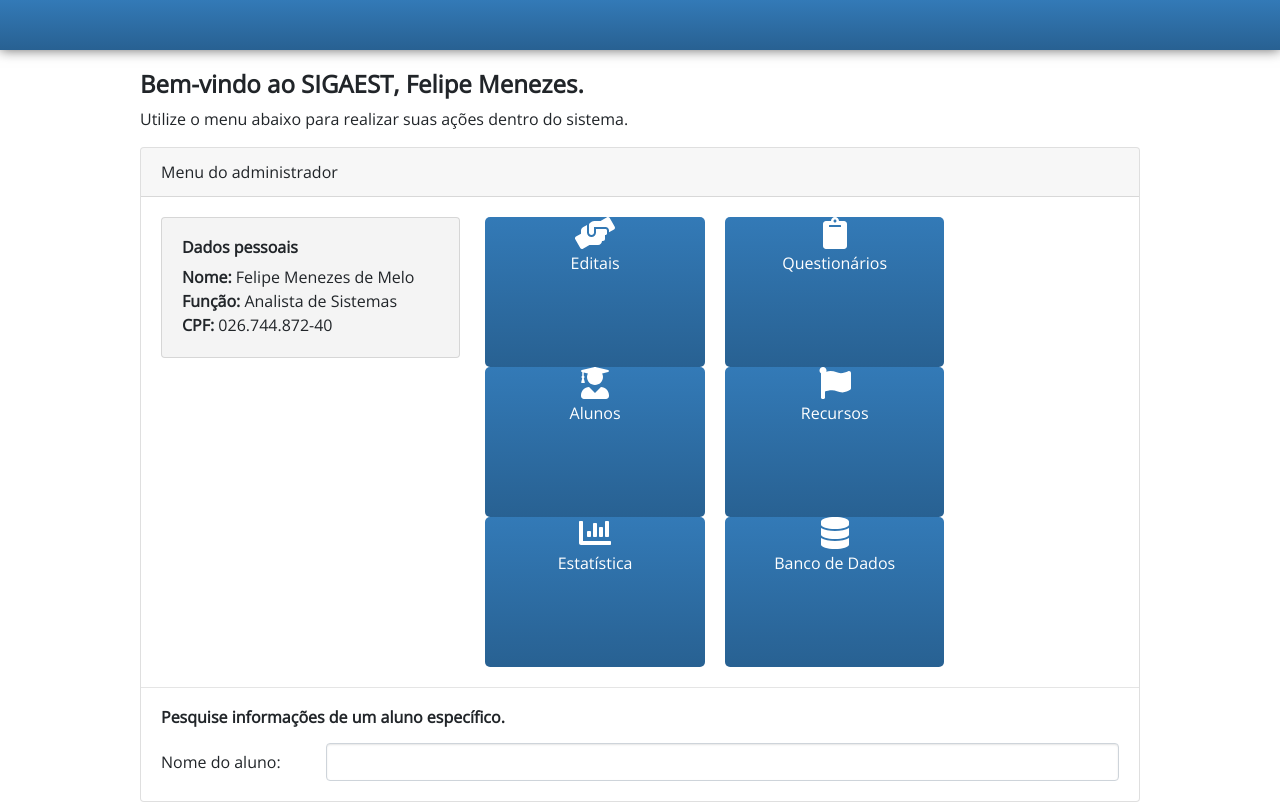
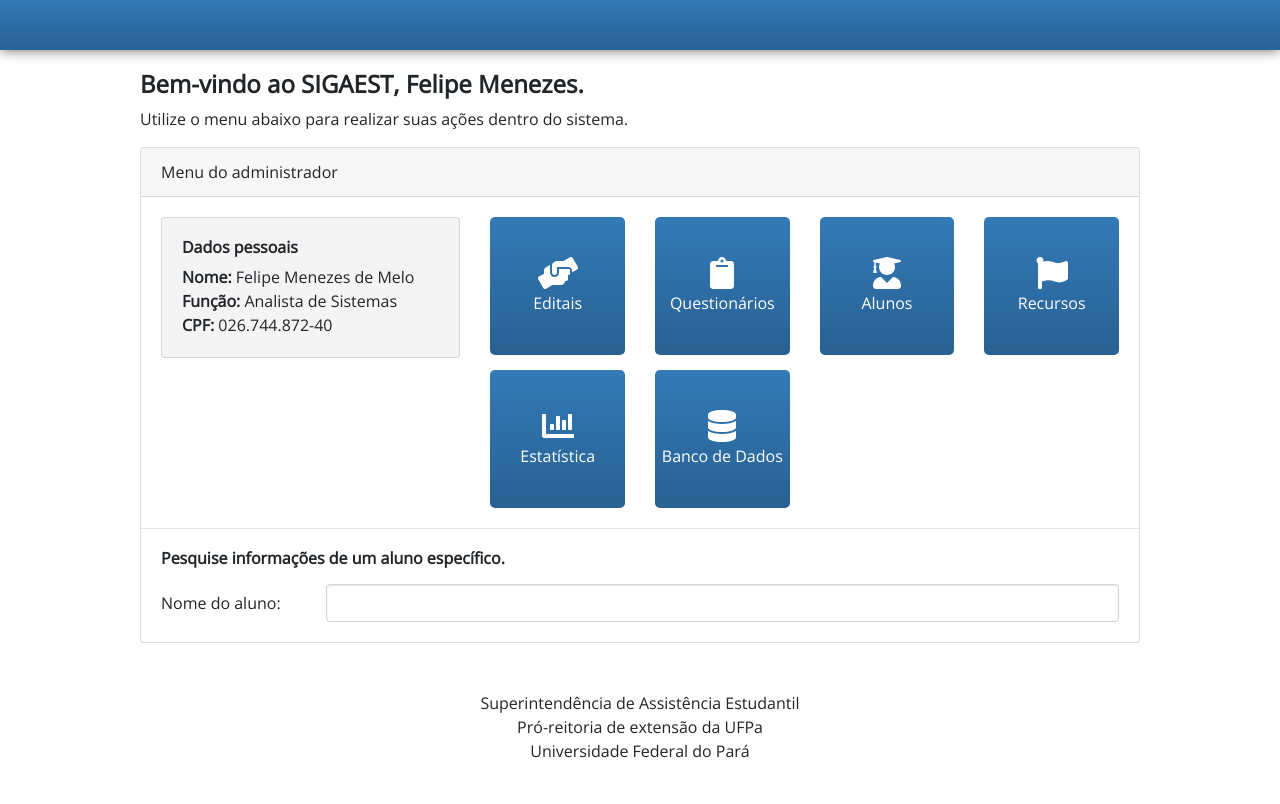
Before and after one commit to FelipeMenezesDM/crud-react, a React app: page / in a window 1280 px wide. Shown: the top 804 px of the page. Built offline with nearby package versions, Linux system fonts and the light colour scheme.

Commit message:
Finalizando estrutura estática do Dashboard de administração.

```diff
--- a/src/containers/admin/index.js
+++ b/src/containers/admin/index.js
@@ -25,32 +25,44 @@ export default class Dashboard extends React.Component {
 										</div>
 									</div>
 								</div>
-								<div className="col-sm-8 admin-actions">
-									<div className="row">
-									<a className="col-sm-4" href="http://localhost">
+								<div className="col-sm-8">
+									<div className="row admin-actions">
+										<div className="col-sm-3">
+											<a href="http://localhost">
 												<FontAwesomeIcon icon={Icons.faHandsHelping} size="2x" /><br />
 												<span>Editais</span>
 											</a>
-									<a className="col-sm-4" href="http://localhost">
+										</div>
+										<div className="col-sm-3">
+											<a href="http://localhost">
 												<FontAwesomeIcon icon={Icons.faClipboard} size="2x" /><br />
 												<span>Questionários</span>
 											</a>
-									<a className="col-sm-4" href="http://localhost">
+										</div>
+										<div className="col-sm-3">
+											<a href="http://localhost">
 												<FontAwesomeIcon icon={Icons.faUserGraduate} size="2x" /><br />
 												<span>Alunos</span>
 											</a>
-									<a className="col-sm-4" href="http://localhost">
+										</div>
+										<div className="col-sm-3">
+											<a href="http://localhost">
 												<FontAwesomeIcon icon={Icons.faFlag} size="2x" /><br />
 												<span>Recursos</span>
 											</a>
-									<a className="col-sm-4" href="http://localhost">
+										</div>
+										<div className="col-sm-3">
+											<a href="http://localhost">
 												<FontAwesomeIcon icon={Icons.faChartBar} size="2x" /><br />
 												<span>Estatística</span>
 											</a>
-									<a className="col-sm-4" href="http://localhost">
+										</div>
+										<div className="col-sm-3">
+											<a href="http://localhost">
 												<FontAwesomeIcon icon={Icons.faDatabase} size="2x" /><br />
 												<span>Banco de Dados</span>
 											</a>
+										</div>
 									</div>
 								</div>
 							</div>
--- a/src/styles/style.css
+++ b/src/styles/style.css
@@ -1,3 +1,4 @@
+/* Definicoes gerais */
 body, html {
 	min-height: 100%;
 	width: 100%;
@@ -20,6 +21,23 @@ h6 {
 	padding: 20px 0 70px 0;
 }
 
+.card .card {
+	background: #F4F4F4;
+}
+
+hr {
+	margin: 0;
+}
+
+
+/* Transicoes */
+a {
+	-webkit-transition: color 0.3s, background-color 0.3s, border-color 0.3s, box-shadow 0.3s;
+	-moz-transition: color 0.3s, background-color 0.3s, border-color 0.3s, box-shadow 0.3s;
+	transition: color 0.3s, background-color 0.3s, border-color 0.3s, box-shadow 0.3s;
+}
+
+/* Cabecalho e rodape */
 header,
 footer {
 	background: linear-gradient(#337AB7, #286192);
@@ -31,8 +49,20 @@ footer {
 	box-shadow: 0 0 12px rgba(0,0,0,0.6);
 }
 
+footer {
+	position: absolute;
+	bottom: 0;
+}
+
+/* Formularios */
 .form-control {
 	box-shadow: inset 0 1px 2px rgba(0,0,0,0.1);
+}
+
+/* Paginas */
+/* Acoes do administrador */
+.admin-actions {
+	margin-top: -15px;
 }
 
 .admin-actions a {
@@ -42,28 +72,14 @@ footer {
 	border-radius: 5px;
 	color: #FFF;
 	text-align: center;
-	height: 150px;
-	margin: 0 10px;
-	vertical-align: middle;
-	display: table-cell;
-	/*float: left;
-
-	padding: 30px 0;
-	width: 20%;
-	display: block; */
+	padding: 40px 0;
+	display: block;
+	margin-top: 15px;
+	height: 58px;
+	box-sizing: content-box;
 }
 
-
-.card .card {
-	background: #F4F4F4;
+.admin-actions a:hover {
+	text-decoration: none;
+	box-shadow: inset 0 0 40px rgba(0, 0, 0, 0.4);
 }
-
-
-footer {
-	position: absolute;
-	bottom: 0;
-}
-
-hr {
-	margin: 0;
-}
```
Lines whose indentation alone changed are shown as unchanged.
